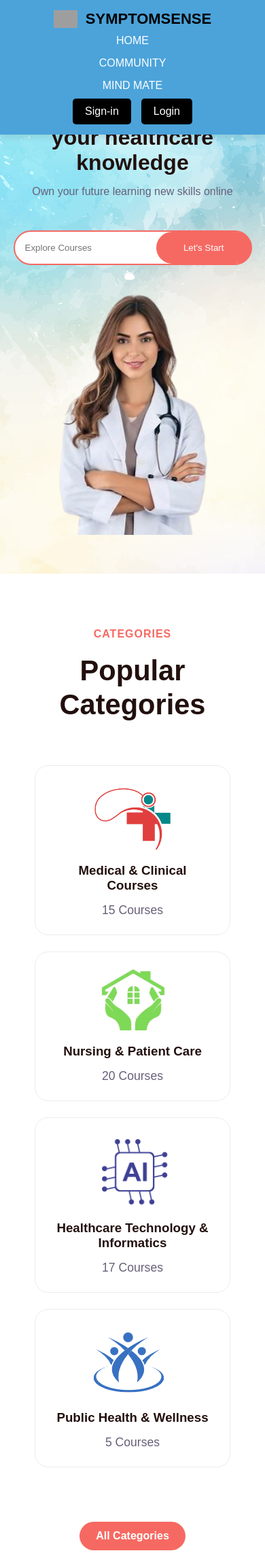
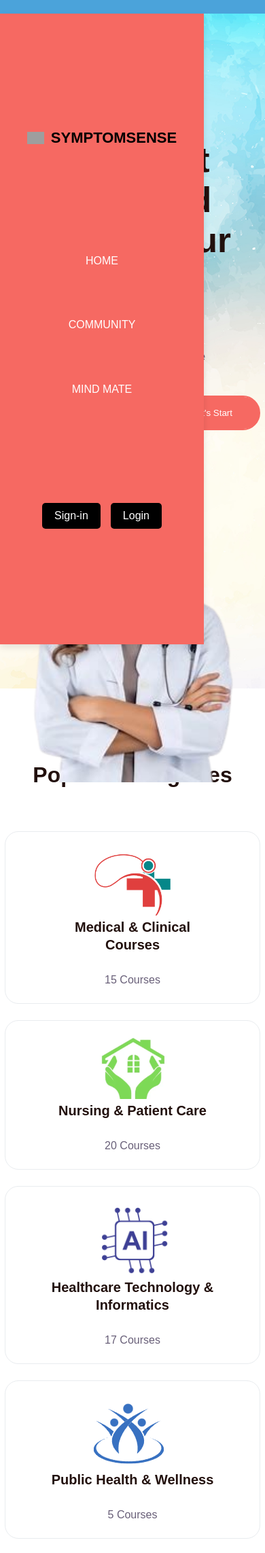
Before and after one commit to mehaknarang15/Symptom-Sense, a Flask app: template templates/vitalCert.html in a window 390 px wide. Shown: the top 2285 px of the page at 68% size. Run offline with Flask 3, Linux system fonts and the light colour scheme; the template is opened without the code that fills it, so the values that code supplies are empty; grey boxes are pictures that could not be loaded.

Commit message:
vitalStyle.css

```diff
--- a/static/styles/vitalStyle.css
+++ b/static/styles/vitalStyle.css
@@ -17,18 +16,84 @@
     --h2-font: 2.6rem;
     --p-font: 1.1rem;
 }
-
-body {
+body{
     background: var(--bg-color);
     color: var(--text-color);
 }
+header{
+    position: fixed;
+    width: 100%;
+    background-color: #4BA3DA;
+    top: 0;
+    right: 0;
+    z-index: 1000;
+    display: flex;
+    align-items: center;
+    justify-content: space-between;
+    /* background: transparent; */
+    padding: 23px 13%;
+    transition: all .40s ease;
+}
+.logo img{
+    height: 40 px; /* auto; */
+    width: 160px;
+    max-width: 100%;
+    width: 25px;
+    margin-right: 10px;
+}
+.logo{
+    font-size: 22px;
+    font-weight: 600;
+    display: flex;
+    align-items: left;
+    color: black;
 
-section {
+}
+.navbar{
+    display: flex;
+    padding: 10px 20px;        /* 15px 40px; */
+    display: flex;
+    justify-content: space-between;
+    align-items: center;
+    background-color: #4BA3DA;
+    margin: 0;
+}
+.navbar a{
+    color: white;
+    font-weight: 600;
+    font-size: var(--p-font);
+    padding: 10px 22px;
+    transition: all .40 ease;
+}
+.navbar a:hover{
+    color: var(--main-color);
+}
+.header-icons{
+    display: flex;
+    align-items: center;
+}
+.header-icons i{
+    margin-left: 10px;
+    font-size: 24px;
+    color: var(--text-color);
+    transition: all .40 ease;
+    margin-right: 15px;
+}
+.header-icons i:hover{
+    transform: scale(1.2);
+    color: var(--main-color);
+}
+#menu-icon{
+    font-size: 34px;
+    color: var(--main-color);
+    z-index: 10001;
+    cursor: pointer;
+    display: none;
+}
+section{
     padding: 80px 13%;
 }
-
-/* Home Section */
-.home {
+.home{
     position: relative;
     height: 100vh;
     width: 100%;
@@ -40,38 +105,28 @@
     gap: 1rem;
     align-items: center;
 }
-
-.home-text h1 {
+.home-text h1{
     font-size: var(--big-font);
     margin: 15px 0 15px;
 }
-
-.home-text h6 {
+.home-text h6{
     color: var(--main-color);
     font-size: 18px;
     font-weight: 600;
     letter-spacing: 2px;
 }
-
-.home-text p {
+.home-text p{
     color: var(--second-color);
     font-size: var(--p-font);
     font-weight: 500;
     margin-bottom: 48px;
 }
-
-.home-img img {
-    height: fit-content;
-    width: 90%;
-}
-/* Latter Form */
-.latter form {
+.latter form{
     width: 100%;
     max-width: 460px;
     position: relative;
 }
-
-.latter form input:first-child {
+.latter form input:first-child{
     display: inline-block;
     width: 100%;
     outline: none;
@@ -93,171 +147,96 @@
     top: 2px;
     right: 1px;
 }
-
-/* Center Text */
-.center-text {
+.home-img img{
+    height: fit-content;
+    width: 90%;
+}
+header.sticky{
+    background: #4BA3DA;
+    padding: 12px 13%;
+    box-shadow: 0px 4px 15px rgb(0 0 0 / 8%);
+}
+.container{
+    padding: 70px 13%;
+    display: grid;
+    grid-template-columns: repeat(auto-fit, minmax(300px, auto));
+    gap: 1.5rem;
+    align-items: center;
+    cursor: pointer;
+}
+.container-box{
+    display: flex;
+    align-items: center;
+    gap: 1.8rem;
+    border: 1px solid #e9ecef;
+    border-radius: 20px;
+    padding: 20px 30px;
+    box-shadow: -11.729px -11.729px 32px rgb(255 255 255 / 15%);
+    transition: all .40s ease;
+}
+.container-box:hover{
+    transform: translateY(-15px);
+}
+.container-text h4{
+    font-size: 20px;
+    font-weight: 700;
+    margin-bottom: 4px;
+}
+.container-text p{
+    font-size: var(--p-font);
+    color: var(--second-color);
+    font-weight: 500;
+}
+.center-text{
     text-align: center;
 }
-
-.center-text h5 {
+.center-text h5{
     color: var(--main-color);
     font-size: 16px;
     font-weight: 600;
     letter-spacing: 1px;
     margin-bottom: 20px;
 }
-
-.center-text h2 {
+.center-text h2{
     font-size: var(--h2-font);
     line-height: 1.2;
 }
-
-/* Categories */
-.categories-content {
+.categories-content{
     display: grid;
-    grid-template-columns: repeat(auto-fit, minmax(200px, 1fr));
+    grid-template-columns: repeat(auto-fit, minmax(300px, auto));
     gap: 1.5rem;
     align-items: center;
     cursor: pointer;
     text-align: center;
     margin-top: 4rem;
 }
-
-.categories-content .box {
-    display: flex;
-    flex-direction: column;
-    justify-content: space-between;
-    align-items: center;
-    padding: 25px;
-    height: 350px; /* Fixed height */
+.box{
+    padding: 25px 60px;
     border: 1px solid #e9ecef;
     border-radius: 20px;
-    box-shadow: -11px -11px 32px rgb(255 255 255 / 15%);
-    transition: all 0.4s ease;
+    box-shadow: -11.729px -11.729px 32px rgb(255 255 255 / 15%);
+    transition: all .40s ease;
 }
-
-.categories-content .box img {
-    max-width: 150px;
-    max-height: 150px;
-    margin-bottom: 20px;
+.box:hover{
+    transform: translateY(-15px);
 }
-
-.categories-content .box h3 {
-    text-align: center;
-    margin-bottom: 15px;
-    flex-grow: 1;
-    display: flex;
-    align-items: center;
+.box h3{
+    font-size: 20px;
+    font-weight: 700;
+    margin-bottom: 30px;
+    line-height: 1.3;
+    transition: all .40s ease;
 }
-
-.categories-content .box p {
+.box p{
     font-size: var(--p-font);
     color: var(--second-color);
     font-weight: 500;
 }
-
-.box:hover {
-    transform: translateY(-15px);
-}
-
-/* Courses */
-.courses {
-    background: url('../images/bg2.jpg');
-    background-size: cover;
-    background-position: center;
-}
-
-.courses-content {
-    display: grid;
-    grid-template-columns: repeat(auto-fit, minmax(300px, 1fr));
-    gap: 2rem;
-    align-items: center;
-    margin-top: 4rem;
-    cursor: pointer;
-}
-
-.courses-content .row {
-    display: flex;
-    flex-direction: column;
-    height: 100%; /* Full height of the grid cell */
-    background: var(--bg-color);
-    border-radius: 0px 5px 40px rgb(19 8 73 / 13%);
-    transition: all .40s ease;
-}
-
-.courses-content .row:hover {
-    transform: translateY(-15px);
-}
-
-.courses-content .row img {
-    width: 100%;
-    height: 320px;
-    object-fit: cover;
-    border-radius: 15px 15px 0px 0px;
-}
-
-.courses-content .courses-text {
-    flex-grow: 1;
-    display: flex;
-    flex-direction: column;
-    justify-content: space-between;
-    padding: 35px 20px;
-}
-
-.courses-text h5 {
-    color: var(--main-color);
-    font-size: 18px;
-    font-weight: 700;
-}
-
-.courses-text h3 {
-    font-size: 24px;
-    font-weight: 700;
-    line-height: 34px;
-    margin: 15px 0 15px;
-    transition: all .40s ease;
-}
-
-.courses-text h3:hover {
-    color: var(--main-color);
-}
-
-.courses-text h6 {
-    color: #696969;
-    font-size: var(--p-font);
-    font-weight: 400;
-    line-height: 30px;
-    letter-spacing: 1px;
-    margin-bottom: 30px;
-}
-
-.rating {
-    display: flex;
-    align-items: center;
-    flex-wrap: wrap;
-    justify-content: space-between;
-}
-
-.star i {
-    color: var(--main-color);
-    margin-right: 2px;
-    font-size: 17px;
-}
-
-.review p {
-    color: #696969;
-    font-size: var(--p-font);
-    font-weight: 400;
-    letter-spacing: 1px;
-}
-
-/* Main Button */
-.main-btn {
+.main-btn{
     text-align: center;
     margin-top: 5rem;
 }
-
-.btn {
+.btn{
     display: inline-block;
     padding: 16px 30px;
     font-size: var(--p-font);
@@ -302,110 +355,187 @@
     font-weight: bold;
     margin-bottom: 10px;
 }
-
 .certification-text p {
     font-size: 23px;
     font-weight: 500;
     color: #000;
 }
-
-/* About Section */
-.about {
-    background: url('../images/bg2.jpg');
+.about{
+    background: url(../images/bg2.jpg);
     background-size: cover;
     background-position: center;
-    display: flex;
+    display: grid;
     grid-template-columns: repeat(2, 1fr);
     gap: 2rem;
     align-items: center;
 }
+.about-img img{
+    width: 100%;
+    height: 500px;
+    max-width: 700px;
+    left: 0;
 
 
-.about-img img {
-    height: auto;
-    width: auto;
-    max-height: 100%;
-    object-fit: contain;
-    object-position: center;
+
 }
-
-.about-text h2 {
+.about-text h2{
     font-size: var(--h2-font);
     line-height: 1.2;
     margin-bottom: 20px;
 }
-
-.about-text p {
+.about-text p{
     font-size: var(--p-font);
     color: var(--second-color);
     font-weight: 500;
     line-height: 30px;
-    margin-bottom: 30px;
+    margin-bottom: 30px
 }
-
-.about-text h4 {
+.about-text h4{
     font-size: 20px;
     margin-bottom: 10px;
 }
-
-.about-text h5 {
+.about-text h5{
     font-size: 20px;
     margin-bottom: 40px;
 }
+.contact{
+    padding: 60px 13%;
+    background: var(--bg-color);
+}
+.main-contact{
+    display: grid;
+    grid-template-columns: repeat(auto-fit, minmax(200px, auto));
+    gap: 2rem;
+}
+.contact-content img{
+    height: auto;
+    width: 160px;
+    max-width: 100%;
+    margin-bottom: 30px;
+}
+.contact-content li{
+    margin-bottom: 18px;
+}
+.contact-content li a{
+    display: block;
+    color: var(--main-color);
+    font-weight: 500;
+    font-size: 15px;
+    transition: all .40 ease;
+}
+.contact-content li a:hover{
+    transform: translateY(10px);
+    color: var(--main-color);
+}
+.last-text p{
+    text-align: center;
+    padding: 18px;
+    color: var(--second-color);
+    font-size: 15px;
+    font-weight: 500;
+    letter-spacing: 1px;
+}
 
-/* Responsive Design */
-@media (max-width: 1050px) {
-    .home {
-        grid-template-columns: 1fr;
-        text-align: center;
-        padding: 50px 5%;
+@media (max-width: 1410px){
+    header{
+        padding: 10px 3%;
+        transition: .2s;
     }
-
-    .home-img,
-    .home-text {
-        width: 100%;
+    header.sticky{
+        padding: 12px 3%;
+        transition: .2s;
     }
-
-    .home-img img {
-        max-width: 80%;
-        max-height: 400px;
+    section{
+        padding: 70px 3%;
+        transition: .2s;
     }
-
-    .certification-container,
-    .about {
-        flex-direction: column;
-        text-align: center;
+    .container{
+        padding: 70px 3%;
+        transition: .2s;
+    }
+    .contact{
+        padding: 60px 3%;
+        transition: .2s;
     }
 }
 
+@media (max-width: 1050px){
+    :root{
+        --big-font: 3.2rem;
+        --h2-font: 2rem;
+        --p-font: 1rem;
+        transition: .1s;
+    }
+    .home{
+        height: 84vh;
+    }
+}
+
+@media (max-width: 1025px){
+    #menu-icon{
+        display: block;
+    }
+    .navbar{
+        position: absolute;
+        top: 100%;
+        right: -100%;
+        width: 300px;
+        height: 110vh;
+        background: var(--main-color);
+        display: flex;
+        flex-direction: column;
+        align-items: center;
+        padding: 170px 30px;
+        transition: all .40s ease;
+    }
+    .navbar a{
+        display: block;
+        margin: 1.3rem 0;
+        color: var(--bg-color);
+    }
+    .navbar a:hover{
+        color: var(--bg-color);
+        transform: translateY(-5px);
+    }
+    .navbar.open{
+        right: 0;
+    }
+}
+
+@media (max-width: 890px){
+    .home{
+        height: 150vh;
+        grid-template-columns: 1fr;
+        gap: 1rem;
+    }
+    .home-text{
+        padding-top: 20px;
+    }
+    .home-img{
+        text-align: center;
+    }
+    .home-img img{
+        height: auto;
+        width: 100%;
+    }
+    .about{
+        grid-template-columns: 1fr;
+        gap: 1rem;
+    }
+}
+
+@media (max-width: 600px){
+    .home{
+        height: 120vh;
+    }
+}
 @media (max-width: 768px) {
-    .categories-content .box,
-    .courses-content .row {
-        height: auto; /* Allow flexibility on smaller screens */
+    .certification-container {
+        flex-direction: column;
+        text-align: center;
     }
 
     .certificate-image img {
         max-width: 80%;
-        height: auto;
-    }
-
-    .about-img img {
-        max-width: 90%;
-        height: auto;
     }
 }
-
-@media (max-width: 600px) {
-    .home-text h1 {
-        font-size: 2rem;
-    }
-
-    .home-text p {
-        font-size: 1rem;
-    }
-
-    .btn {
-        padding: 12px 24px;
-        font-size: 1rem;
-    }
-}
```
Also changed, not shown: other parts of static/styles/vitalStyle.css (+85 -13 lines).
